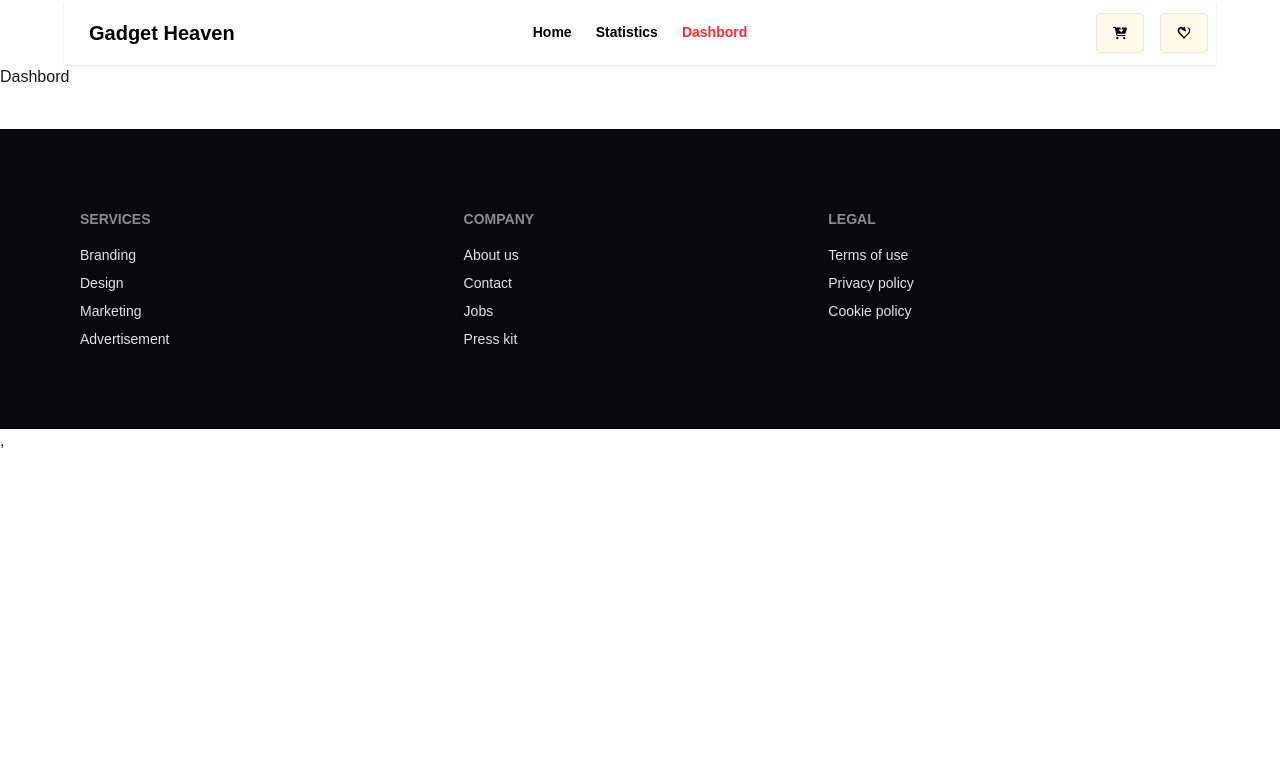
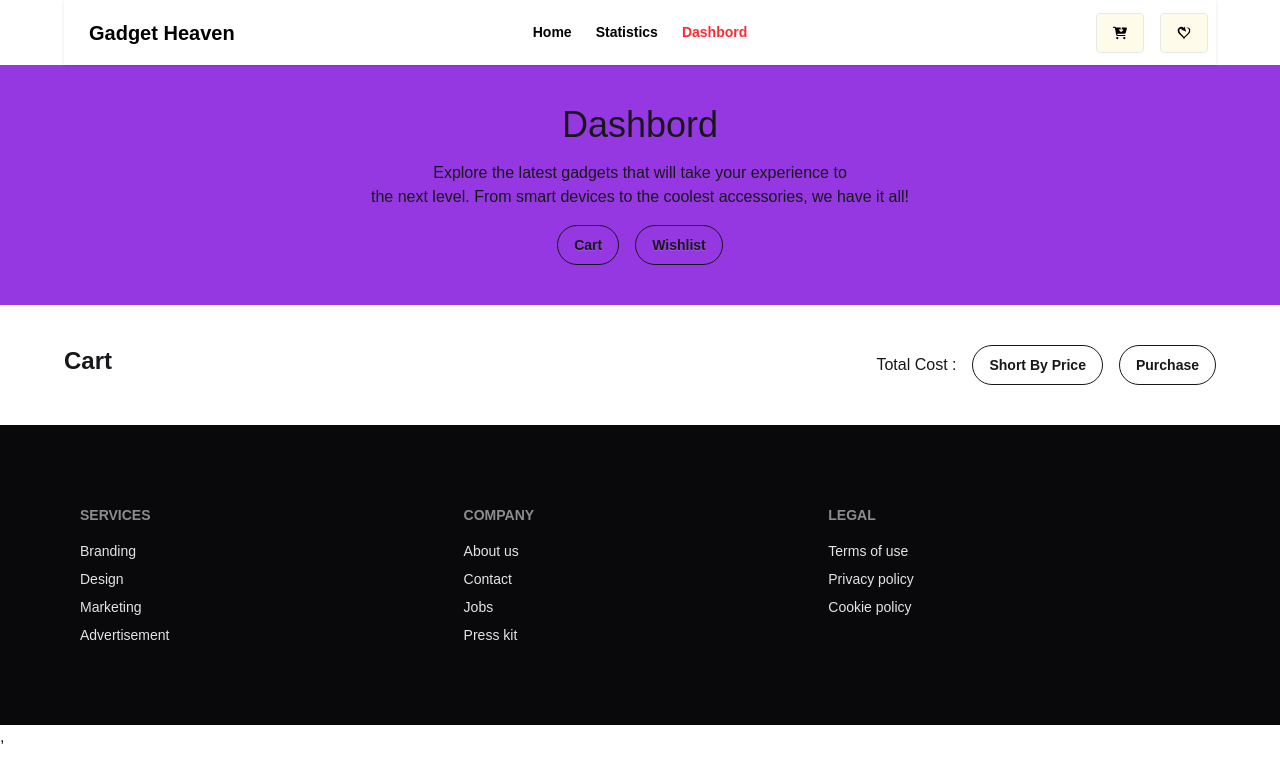
Before and after one commit to programming-hero-web-course-4/b10a8-gadget-heaven-Ariful4a, a React (Vite) app: page /Dashbord in a window 1280 px wide. Shown: the top 764 px of the page. Built offline with nearby package versions, Linux system fonts and the light colour scheme; a web font is replaced by a local one.

Commit message:
add dashbord add to cart data

```diff
--- a/src/Components/Dashbord/Dashbord.jsx
+++ b/src/Components/Dashbord/Dashbord.jsx
@@ -1,14 +1,66 @@
-import React from 'react';
+import React, { useEffect, useState } from 'react';
 import { useLoaderData } from 'react-router-dom';
+import { getStoredProductList } from '../../Utility/adToLo';
+import { RxCross2 } from "react-icons/rx";
 
 const Dashbord = () => {
-
+    const [addTocart, setAddToCart] = useState([]);
     const allProducts = useLoaderData();
 
-    console.log(allProducts);
+
+    useEffect(() => {
+        const storedProduct = getStoredProductList();
+        console.log(storedProduct, allProducts);
+        const productAdd = allProducts.filter(product => storedProduct.includes(product.product_id));
+        setAddToCart(productAdd);
+    }, [])
+
+
     return (
         <div>
-            <h1>Dashbord</h1>
+            <div className='flex justify-center bg-[#9538E2] p-10 text-center w-full'>
+                <div className='space-y-4'>
+                    <h1 className='text-4xl'>Dashbord</h1>
+                    <p>Explore the latest gadgets that will take your experience to <br /> the next level. From smart devices to the coolest accessories, we have it all!</p>
+                    <div className='flex gap-4 justify-center'>
+                        <button className='btn btn-outline rounded-full'>Cart</button>
+                        <button className='btn btn-outline rounded-full'>Wishlist</button>
+                    </div>
+                </div>
+            </div>
+            <div className='max-w-6xl mx-auto mt-10'>
+                <div className='flex justify-between'>
+                    <h2 className='text-2xl font-bold'>Cart</h2>
+                    <div className='flex gap-4 items-center'>
+                        <h2>Total Cost : </h2>
+                        <button className='btn btn-outline rounded-full'>Short By Price</button>
+                        <button className='btn btn-outline rounded-full'>Purchase</button>
+                    </div>
+                </div>
+                <div className='mt-10'>
+                    <div>
+                        {
+                            addTocart.map(product => <div key={product.product_id} product={product}>
+                                <div className='flex justify-between bg-white text-black mb-6 p-4 rounded-2xl'>
+                                    <div className='flex gap-8 items-center'>
+                                        <div>
+                                            <img className='w-[200px] h-[124px] rounded-2xl' src={product.product_image} alt="" />
+                                        </div>
+                                        <div className='space-y-2'>
+                                            <h2 className='text-2xl font-semibold'>{product.product_title}</h2>
+                                            <p className='text-gray-600'>{product.description}</p>
+                                            <p className='text-xl font-semibold'>Price : {product.price}</p>
+                                        </div>
+                                    </div>
+                                    <div className='flex items-center'>
+                                        <button className='btn btn-outline text-red-500'><RxCross2></RxCross2></button>
+                                    </div>
+                                </div>
+                            </div>)
+                        }
+                    </div>
+                </div>
+            </div>
         </div>
     );
 };
--- a/src/Components/Navbar/Navbar.jsx
+++ b/src/Components/Navbar/Navbar.jsx
@@ -62,6 +62,7 @@ const Navbar = () => {
                 <div className="navbar-end gap-4">
                     <a className="btn bg-amber-50 text-black">
                         <FaCartArrowDown />
+
                     </a>
                     <a className="btn bg-amber-50 text-black">
                         <GiSelfLove />
```
